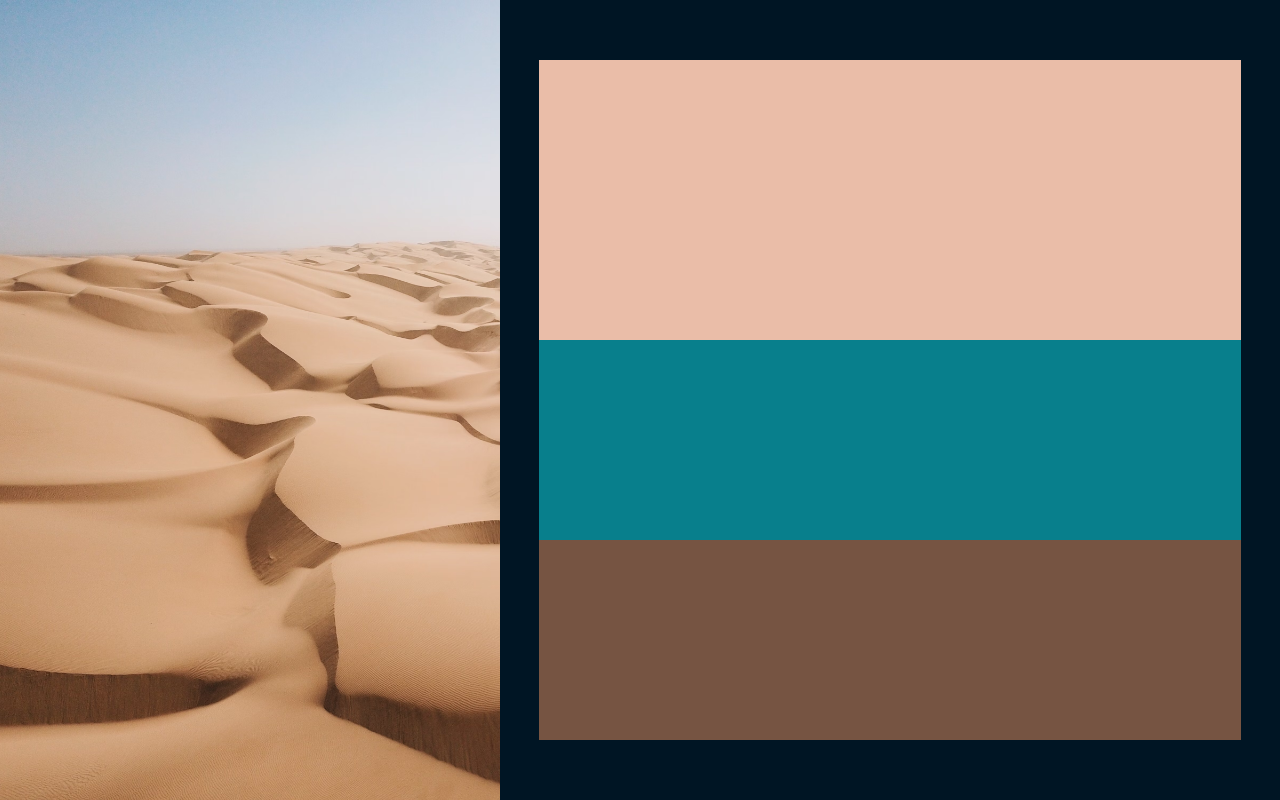
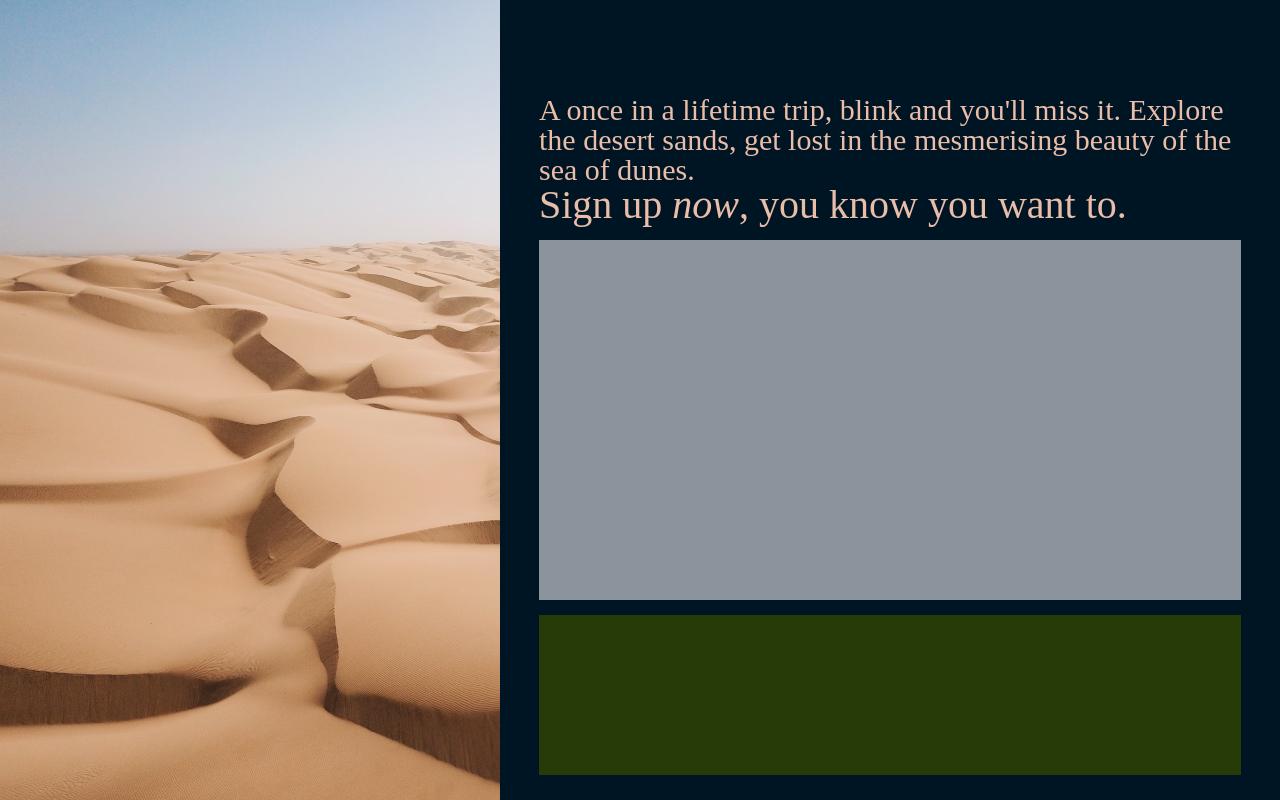
Before and after one commit to krishivga/odinProject, a plain HTML site: page projects/sign_up_form/index.html in a window 1280 px wide. Drawn offline with Linux system fonts and the light colour scheme.

Commit message:
Did some more work on color palette and aligning boxes.

```diff
--- a/projects/sign_up_form/index.html
+++ b/projects/sign_up_form/index.html
@@ -15,7 +15,10 @@
     </div>
 
     <div class="main-section">
-        <div class="hero-container"></div>
+        <div class="hero-container">
+            <p class="hero-text">A once in a lifetime trip, blink and you'll miss it. Explore the desert sands, get lost in the mesmerising beauty of the sea of dunes.</p>
+            <p class="hero-cta">Sign up <em>now</em>, you know you want to.</p>
+        </div>
         <div class="form-container"></div>
         <div class="submit-container"></div>
     </div>
--- a/projects/sign_up_form/style.css
+++ b/projects/sign_up_form/style.css
@@ -44,6 +44,22 @@ table {
 }
 
 /* This is where the actual document starts */
+/* Setting up variables */
+:root {
+    --main-bg: #001524;
+    --alt-bg: #8B939C;
+    --highlight: #EABDA8;
+    --alt-highlight: #273B09;
+    --contrast: #92140C;
+    font-size: 10px;
+    font-family: 'Times New Roman', Times, serif;
+}
+
+/* Also, fixing some stuff from the overrides */
+
+em {
+    font-style: italic; /* Default behavior, but might be overridden */
+  }
 
 /* Creating the basic outline of the document and organising it using flexbox */
  body {
@@ -51,7 +67,7 @@ table {
  }
 
 .main-section {
-    background-color: #001524;
+    background-color: var(--main-bg);
     width: 65vw;
     height: 100vh;
 }
@@ -72,22 +88,40 @@ table {
     flex-direction: column;
     align-items: center;
     justify-content: center;
+    gap: 15px;
 }
 
 .hero-container {
     width: 90%;
-    height: 35%;
-    background-color: #EABDA8;
+    height: 25%;
+    background-color: var(--main-bg);
 }
 
 .form-container {
     width: 90%;
-    height: 25%;
-    background-color: #087F8C;
+    height: 45%;
+    background-color: var(--alt-bg);
 }
 
 .submit-container {
     width: 90%;
-    height: 25%;
-    background-color: #765442;
+    height: 20%;
+    background-color: var(--alt-highlight);
 }
+
+/* For hero-container */
+.hero-container {
+    display: flex;
+    flex-direction: column;
+    justify-content: flex-end;
+}
+
+.hero-text {
+    font-size: 3rem;
+    color: var(--highlight)
+}
+
+.hero-cta {
+    font-size: 4rem;
+    color: var(--highlight);
+}
```
